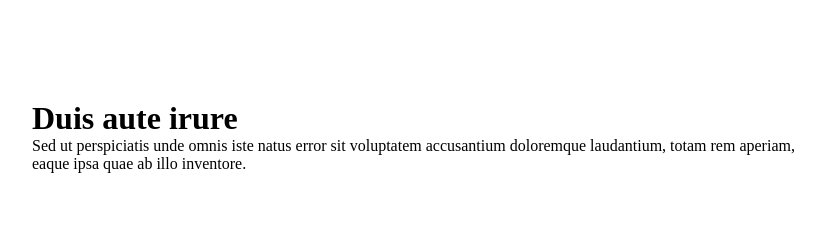
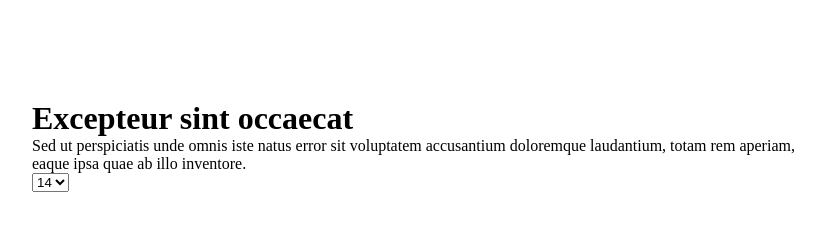
Before and after one commit to fimarkovicc/cmg-task-app, a React app: page / in a window 1280 px wide. Shown: the whole page, without its empty margins (208-1033 px from the left). Built offline with nearby package versions, Linux system fonts and the light colour scheme; data requests are answered from the project's data file.

Commit message:
component updates

```diff
--- a/config/db.json
+++ b/config/db.json
@@ -2,7 +2,7 @@
   "products": [
     {
       "id": 1,
-      "title": "Duis aute irure",
+      "title": "Excepteur sint occaecat",
       "desc": "Sed ut perspiciatis unde omnis iste natus error sit voluptatem accusantium doloremque laudantium, totam rem aperiam, eaque ipsa quae ab illo inventore.",
       "specs": [
         "Lorem ipsum dolor sit amet, consectetur adipiscing elit",
@@ -11,7 +11,8 @@
         "Sed ut perspiciatis unde omnis iste natus error sit voluptatem accusantium",
         "At vero eos et accusamus et iusto odio dignissimos ducimus qui blanditiis praesentium voluptatum"
       ],
-      "sizes": [
+      "sizes": [14, 28],
+      "images": [
           {
             "size": 14,
             "images": [
--- a/src/components/App.js
+++ b/src/components/App.js
@@ -1,8 +1,8 @@
 import React from "react"
-import Product from "./Product"
+import ProductContainer from "./Product/ProductContainer"
 
 function App() {
-  return <Product />
+  return <ProductContainer />
 }
 
 export default App
--- a/src/components/Product.js
+++ /dev/null
@@ -1,33 +0,0 @@
-import React, { useEffect, useState } from "react"
-
-function Product() {
-    const fetchProduct = async () => {
-        const response = await fetch("http://localhost:5000/products/1")
-        if (response.status >= 200 && response.status <= 299) {
-          const jsonResponse = await response.json()
-          return jsonResponse
-        } else {
-          console.log('Status: ' + response.status, 'Error text: ' + response.statusText)
-        }
-      }
-
-      const [product, setProduct] = useState({})
-
-      const {id, title, desc, specs, sizes} = product
-
-      useEffect(async () => {
-        setProduct(await fetchProduct())
-      }, [])
-
-  return (
-      <div className="product">
-            <div className="product__image-display"></div>
-            <div className="product__data">
-                <h1>{title}</h1>
-                <p>{desc}</p>
-            </div>
-      </div>
-  )
-}
-
-export default Product
--- /dev/null
+++ b/src/components/Product/Description.js
@@ -0,0 +1,9 @@
+import React from 'react'
+
+function Description({desc}) {
+    return (
+        <p>{desc ? desc : "No description available"}</p>
+    )
+}
+
+export default Description
--- /dev/null
+++ b/src/components/Product/Product.js
@@ -0,0 +1,27 @@
+import React, { useState } from "react"
+import Title from "./Title"
+import Description from "./Description"
+import SizeSelect from "./SizeSelect"
+
+function Product(props) {
+  const { id, title, desc, specs, sizes, images } = props.data
+
+  const [currentSize, setCurrentSize] = useState(sizes[0])
+
+  return (
+    <div className="product">
+      <div className="product__image-display"></div>
+      <div className="product__data">
+        <Title title={title} />
+        <Description desc={desc} />
+        <SizeSelect
+          sizes={sizes}
+          currentSize={currentSize}
+          setCurrentSize={setCurrentSize}
+        />
+      </div>
+    </div>
+  )
+}
+
+export default Product
--- /dev/null
+++ b/src/components/Product/ProductContainer.js
@@ -0,0 +1,31 @@
+import React, { useState, useEffect } from "react"
+import Product from "./Product"
+
+function ProductContainer() {
+  const [loading, setLoading] = useState(true)
+  const [data, setData] = useState(null)
+
+  useEffect(async () => {
+    const url = "http://localhost:5000/products/1"
+    const response = await fetch(url)
+    if (response.status >= 200 && response.status <= 299) {
+      const data = await response.json()
+      setData(data)
+      setLoading(false)
+    } else {
+      console.log(response.status, response.statusText)
+    }
+  }, [])
+
+  return (
+    <>
+      {loading || !data ? (
+        <div className="loading">Loading data...</div>
+      ) : (
+        <Product data={data} />
+      )}
+    </>
+  )
+}
+
+export default ProductContainer
--- /dev/null
+++ b/src/components/Product/SizeSelect.js
@@ -0,0 +1,28 @@
+import React, { useState } from "react"
+
+function SizeSelect({ sizes, currentSize, setCurrentSize }) {
+  const handleSizeChange = (e) => {
+    const selectedSize = parseInt(e.target.value)
+    setCurrentSize(selectedSize)
+  }
+
+  return (
+    <>
+      <select
+        value={currentSize}
+        onChange={handleSizeChange}
+        name="size"
+        disabled={!currentSize}
+      >
+        {sizes.map((item, i) => (
+          <option value={item} key={i}>
+            {item}
+          </option>
+        ))}
+      </select>
+      {!currentSize && <span>No sizes available</span>}
+    </>
+  )
+}
+
+export default SizeSelect
--- /dev/null
+++ b/src/components/Product/Title.js
@@ -0,0 +1,9 @@
+import React from 'react'
+
+function Title({title}) {
+    return (
+        <h1>{title ? title : "No title available"}</h1>
+    )
+}
+
+export default Title
--- a/src/index.css
+++ b/src/index.css
@@ -1,6 +1,16 @@
 * {
     margin: 0;
     padding: 0;
+}
+
+.loading {
+    position: fixed;
+    top: 50%;
+    left: 50%;
+    transform: translate(-50%, -50%);
+    padding: 25px;
+    border: 1px solid #ccc;
+    background-color: #f3f3f3;
 }
 
 .product {
```
